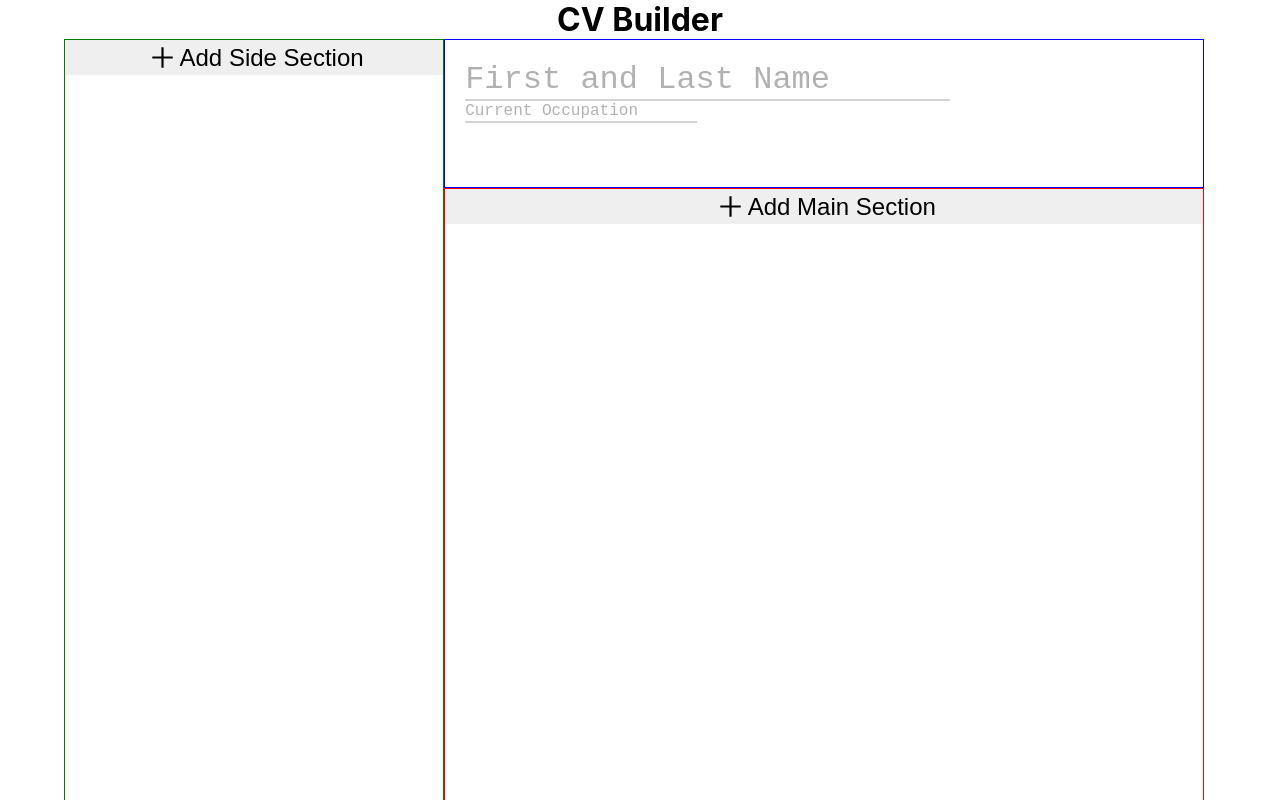
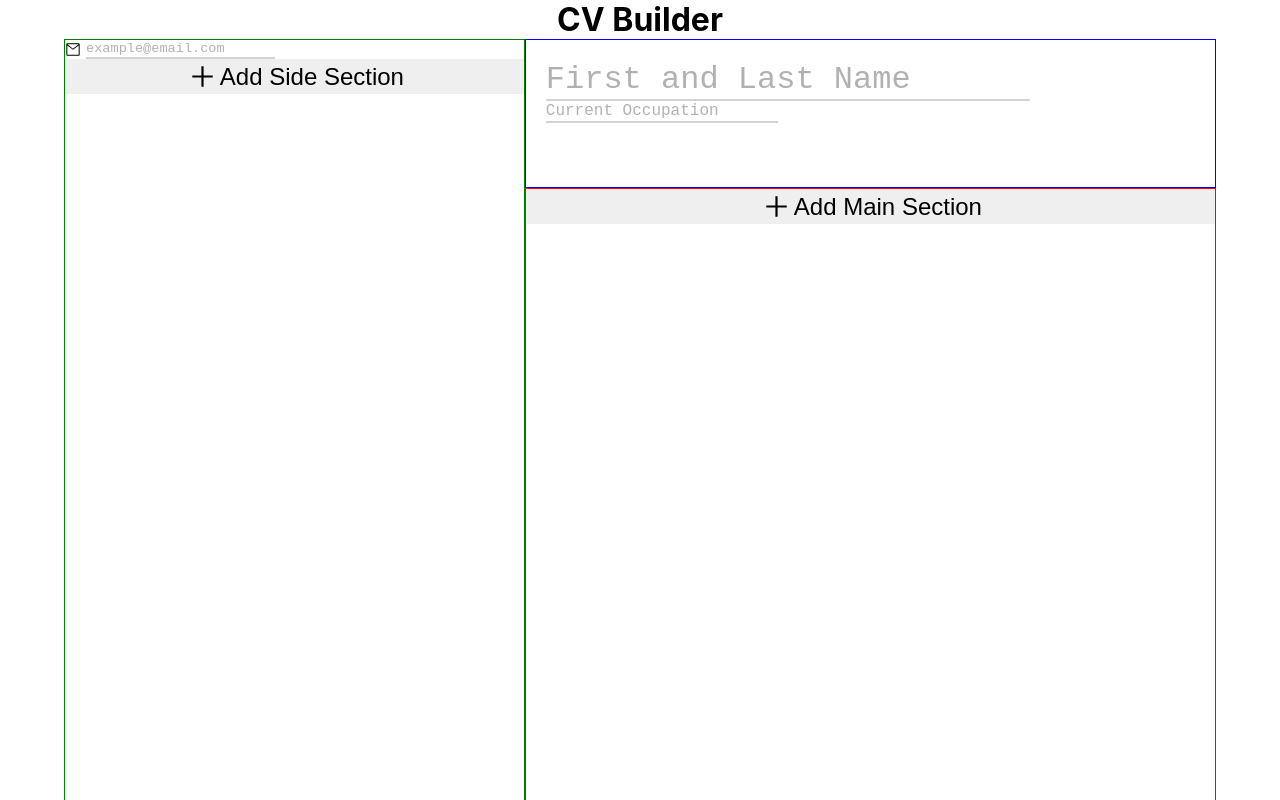
Before and after one commit to ben-rieth/cv-app, a React (Create React App) app: page / in a window 1280 px wide. Shown: the top 800 px of the page. Built offline with nearby package versions, Linux system fonts and the light colour scheme.

Commit message:
Create contact input and contact section

```diff
--- a/src/components/ResumeDisplay.js
+++ b/src/components/ResumeDisplay.js
@@ -8,7 +8,7 @@ import Main from "./resume/Main";
 const DisplayContainer = styled.div`
     margin: 0 auto;
     display: grid;
-    grid-template-columns: 33% 66%;
+    grid-template-columns: 40% 60%;
     grid-template-rows: 1fr 9fr;
     grid-template-areas:
         "sidebar  header"
--- /dev/null
+++ b/src/components/parts/ContactInput.js
@@ -0,0 +1,33 @@
+import React from "react";
+import styled from "styled-components";
+import AutosizeInput from "./AutosizeInput";
+
+const InputContainer = styled.div`
+    display: flex;
+    gap: 5px;
+
+    & > img {
+        width: 1rem;
+        height: auto;
+    }
+`;
+
+class ContactInput extends React.Component {
+
+    render() {
+        const {iconPath, example, canDelete} = this.props;
+
+        return(
+            <InputContainer>
+                <img src={iconPath} alt="icon" />
+                <AutosizeInput
+                    placeholder={example}
+                    fontSize={.85}
+                    icon={canDelete ? "delete" : "none"}
+                    />
+            </InputContainer>
+        )
+    }
+}
+
+export default ContactInput;
--- a/src/components/resume/Sidebar.js
+++ b/src/components/resume/Sidebar.js
@@ -1,6 +1,7 @@
 import React from "react";
 import styled from "styled-components";
 import AddSectionDropdown from "../parts/AddSectionDropdown";
+import ContactSubsection from "./sidebar-sections/ContactSubsection";
 
 const SidebarContainer = styled.div`
     border: 1px solid green;
@@ -37,6 +38,7 @@ class Sidebar extends React.Component {
 
         return(
             <SidebarContainer>
+                <ContactSubsection />
                 <AddSectionDropdown
                     options={options}
                     header="Add Side Section"
--- a/src/components/resume/sidebar-sections/ContactSubsection.js
+++ b/src/components/resume/sidebar-sections/ContactSubsection.js
@@ -0,0 +1,17 @@
+import React from "react";
+import AutosizeInput from "../../parts/AutosizeInput";
+import ContactInput from "./../../parts/ContactInput";
+
+import EmailIcon from './../../../images/email.svg';
+
+class ContactSubsection extends React.Component {
+    render() {
+        return (
+            <div className="subsection-form">
+                <ContactInput iconPath={EmailIcon} example="example@email.com" canDelete={false}/>
+            </div>
+        )
+    }
+}
+
+export default ContactSubsection;
```
